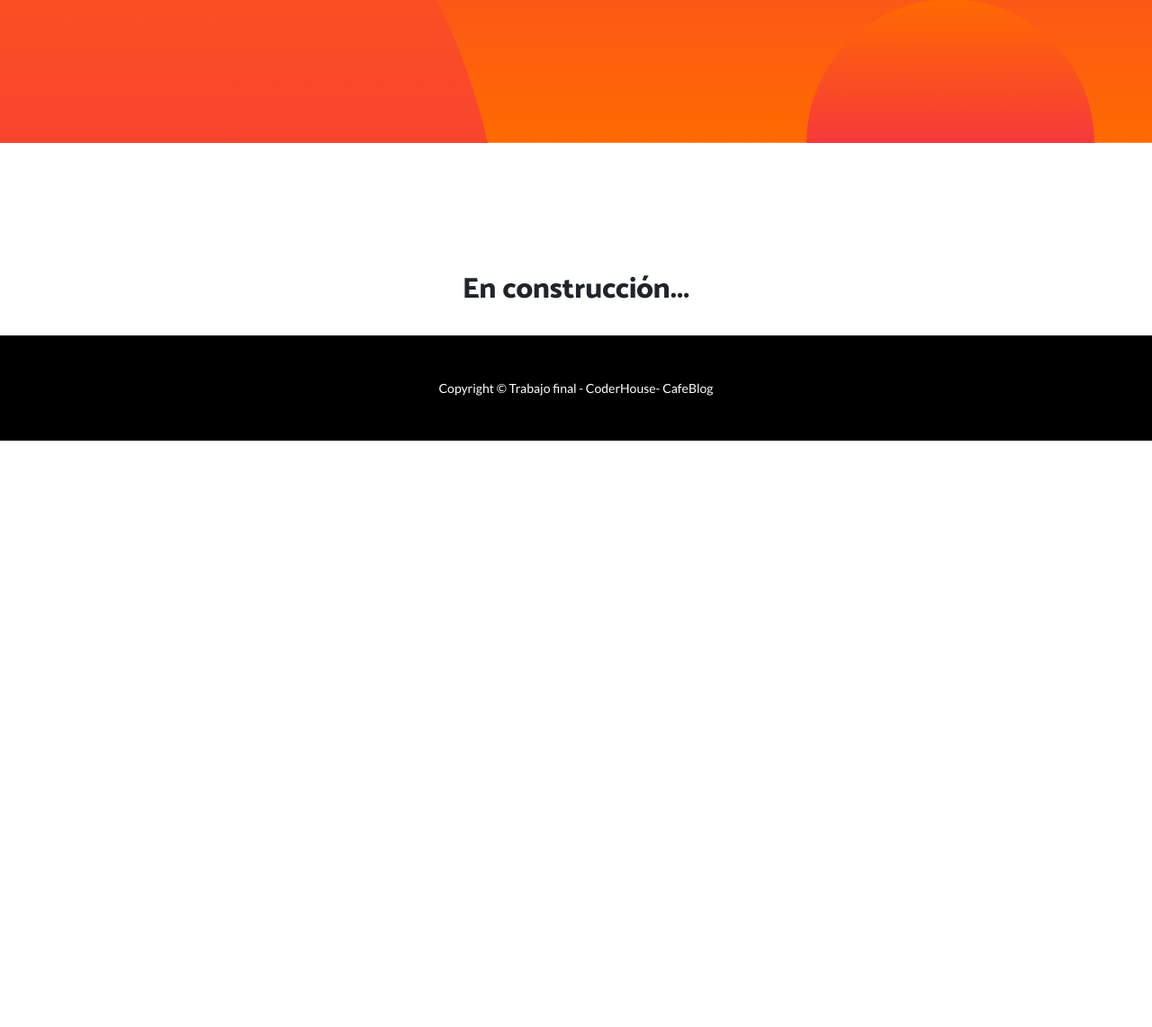
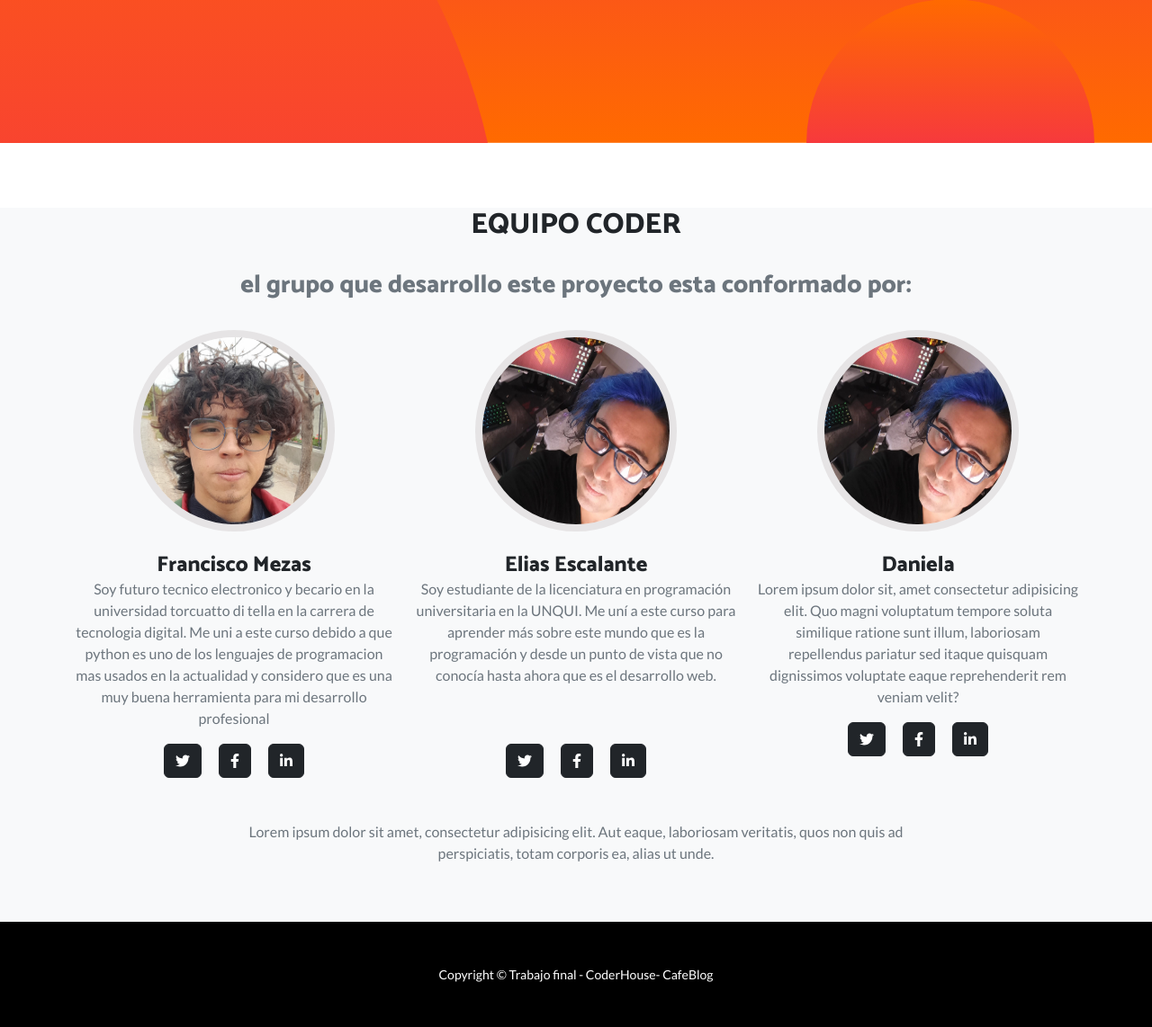
Before and after one commit to eliasescalante/Cursos_de_Baristas_web, a Django app: page /nosotros in a window 1280 px wide. Shown: the part 720-1862 px from the top of the page at 90% size. Before the commit the page ends 1210 px from the top, so only its background shows below. Run offline with Django 4.2, Linux system fonts and the light colour scheme; some libraries are stand-ins or nearby versions.

Commit message:
primer push

```diff
--- /dev/null
+++ b/blogCafe/CursosApp/static/CursosApp/css/team.css
@@ -0,0 +1,13 @@
+.team-member {
+    margin-bottom: 3rem;
+    text-align: center;
+  }
+  .team-member img {
+    width: 14rem;
+    height: 14rem;
+    border: 0.5rem solid rgba(73, 39, 39, 0.1);
+  }
+  .team-member h4, .team-member .h4 {
+    margin-top: 1.5rem;
+    margin-bottom: 0;
+  }
--- a/blogCafe/CursosApp/templates/CursosApp/base.html
+++ b/blogCafe/CursosApp/templates/CursosApp/base.html
@@ -15,6 +15,7 @@
         <link href="https://fonts.googleapis.com/css?family=Lato:100,100i,300,300i,400,400i,700,700i,900,900i" rel="stylesheet" />
         <!-- Core theme CSS (includes Bootstrap)-->
         <link href="{% static 'CursosApp/css/styles.css' %}" rel="stylesheet" />
+        <link href="{% static 'CursosApp/css/team.css' %}" rel="stylesheet" />
     </head>
     <body id="page-top">
         <!-- Navigation-->
--- a/blogCafe/CursosApp/templates/CursosApp/nosotros.html
+++ b/blogCafe/CursosApp/templates/CursosApp/nosotros.html
@@ -5,19 +5,58 @@
 
 {% block section1 %}
 
-
 <br>
 <br>
 <br>
-<br>
-<br>
-<br>
-    <center>
-        <h2>En construcción...</h2>
-    </center>
-
-<br>
-
+<section class="page-section bg-light" id="team">
+    <div class="container">
+        <div class="text-center">
+            <h2 class="section-heading text-uppercase">Equipo Coder</h2>
+            <br>
+            <h3 class="section-subheading text-muted">el grupo que desarrollo este proyecto esta conformado por:</h3>
+        </div>
+        <br>
+        <div class="row">
+            <div class="col-lg-4">
+                <div class="team-member">
+                    <img class="mx-auto rounded-circle" src="{% static 'CursosApp/assets/img/franciscomm.jpeg' %}" alt="..." />
+                    <h4>Francisco Mezas</h4>
+                    <p class="text-muted">Soy futuro tecnico electronico y becario en la universidad torcuatto di tella en la carrera de tecnologia digital. Me uni a este curso debido a que python es uno de los lenguajes de programacion mas usados en la actualidad y considero que es una muy buena herramienta para mi desarrollo profesional</p>
+                    <a class="btn btn-dark btn-social mx-2" href="https://twitter.com/MFrancisss15" aria-label="Parveen Anand Twitter Profile"><i class="fab fa-twitter"></i></a>
+                    <a class="btn btn-dark btn-social mx-2" href="https://www.facebook.com/francisco.mezas.5" aria-label="Parveen Anand Facebook Profile"><i class="fab fa-facebook-f"></i></a>
+                    <a class="btn btn-dark btn-social mx-2" href="https://www.linkedin.com/in/francisco-mezas-b38787267/" aria-label="Parveen Anand LinkedIn Profile"><i class="fab fa-linkedin-in"></i></a>
+                </div>
+            </div>
+            <div class="col-lg-4">
+                <div class="team-member">
+                    <img class="mx-auto rounded-circle" src="{% static 'CursosApp/assets/img/elias.jpeg' %}" alt="..." />
+                    <h4>Elias Escalante</h4>
+                    <p class="text-muted">Soy estudiante de la licenciatura en programación universitaria en la  UNQUI.  Me uní a este curso para aprender más sobre este mundo que es la programación  y desde un punto de vista que no conocía hasta ahora que es el desarrollo web.</p>
+                    <br>
+                    <br>
+                    <a class="btn btn-dark btn-social mx-2" href="#!" aria-label="Diana Petersen Twitter Profile"><i class="fab fa-twitter"></i></a>
+                    <a class="btn btn-dark btn-social mx-2" href="#!" aria-label="Diana Petersen Facebook Profile"><i class="fab fa-facebook-f"></i></a>
+                    <a class="btn btn-dark btn-social mx-2" href="https://www.linkedin.com/in/elias-escalante/?utm_source=share&utm_campaign=share_via&utm_content=profile&utm_medium=android_app" aria-label="Diana Petersen LinkedIn Profile"><i class="fab fa-linkedin-in"></i></a>
+                </div>
+            </div>
+            <div class="col-lg-4">
+                <div class="team-member">
+                    <img class="mx-auto rounded-circle" src="{% static 'CursosApp/assets/img/elias.jpeg' %}" alt="..." />
+                    <h4>Daniela</h4>
+                    <p class="text-muted">Lorem ipsum dolor sit, amet consectetur adipisicing elit. Quo magni voluptatum tempore soluta similique ratione sunt illum, laboriosam repellendus pariatur sed itaque quisquam dignissimos voluptate eaque reprehenderit rem veniam velit?</p>
+                    <a class="btn btn-dark btn-social mx-2" href="#!" aria-label="Larry Parker Twitter Profile"><i class="fab fa-twitter"></i></a>
+                    <a class="btn btn-dark btn-social mx-2" href="#!" aria-label="Larry Parker Facebook Profile"><i class="fab fa-facebook-f"></i></a>
+                    <a class="btn btn-dark btn-social mx-2" href="#!" aria-label="Larry Parker LinkedIn Profile"><i class="fab fa-linkedin-in"></i></a>
+                </div>
+            </div>
+        </div>
+        <div class="row">
+            <div class="col-lg-8 mx-auto text-center"><p class="large text-muted">Lorem ipsum dolor sit amet, consectetur adipisicing elit. Aut eaque, laboriosam veritatis, quos non quis ad perspiciatis, totam corporis ea, alias ut unde.</p></div>
+        </div>
+        <br>
+        <br>
+    </div>
+</section>
 
 
 
```
Also changed, not shown: blogCafe/CursosApp/static/CursosApp/assets/img/elias.jpeg (added), blogCafe/CursosApp/static/CursosApp/assets/img/franciscomm.jpeg (added).
